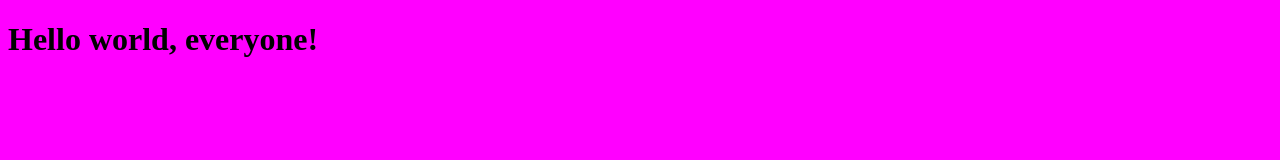
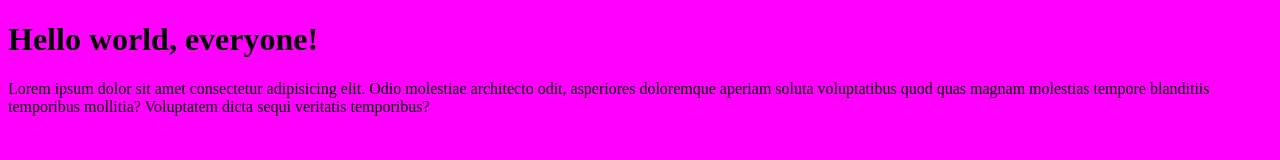
Before and after one commit to Seakibble/mtm6201-week1, a plain HTML site: page index.html in a window 1280 px wide. Drawn offline with Linux system fonts and the light colour scheme.

Commit message:
added lorem ipsum

```diff
--- a/index.html
+++ b/index.html
@@ -9,5 +9,6 @@
 </head>
 <body>
     <h1>Hello world, everyone!</h1>
+    <p>Lorem ipsum dolor sit amet consectetur adipisicing elit. Odio molestiae architecto odit, asperiores doloremque aperiam soluta voluptatibus quod quas magnam molestias tempore blanditiis temporibus mollitia? Voluptatem dicta sequi veritatis temporibus?</p>
 </body>
 </html>
```
